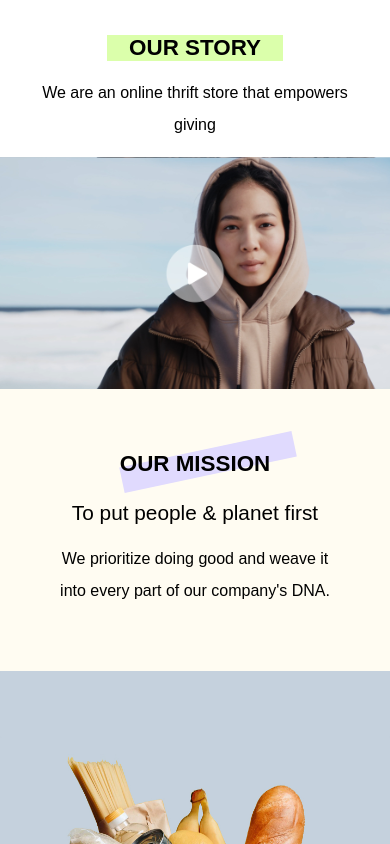
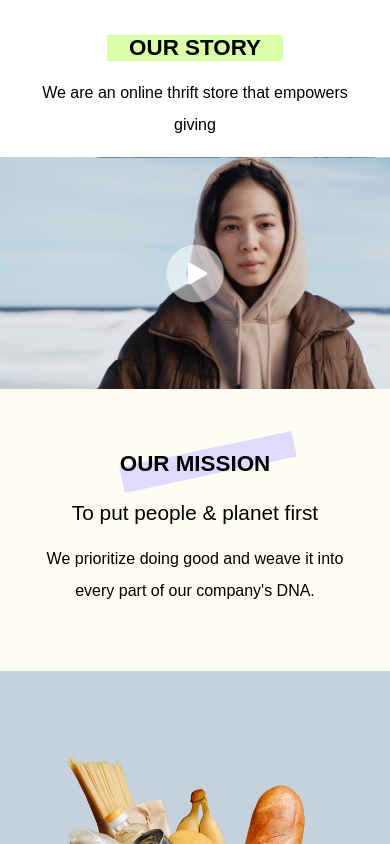
Before and after one commit to Dhanidayo/brie-donation, a React (Create React App) app: page /about in a window 390 px wide. Shown: the top 844 px of the page. Built offline with nearby package versions, Linux system fonts and the light colour scheme; a web font is replaced by a local one.

Commit message:
style updates

```diff
--- a/src/Pages/About/style.css
+++ b/src/Pages/About/style.css
@@ -300,7 +300,7 @@
 
 @media screen and (max-width: 416px) {
     .mission__body-text {
-        width: 75%;
+        width: 78%;
         /* font-size: 1rem; */
     }
 }
```
